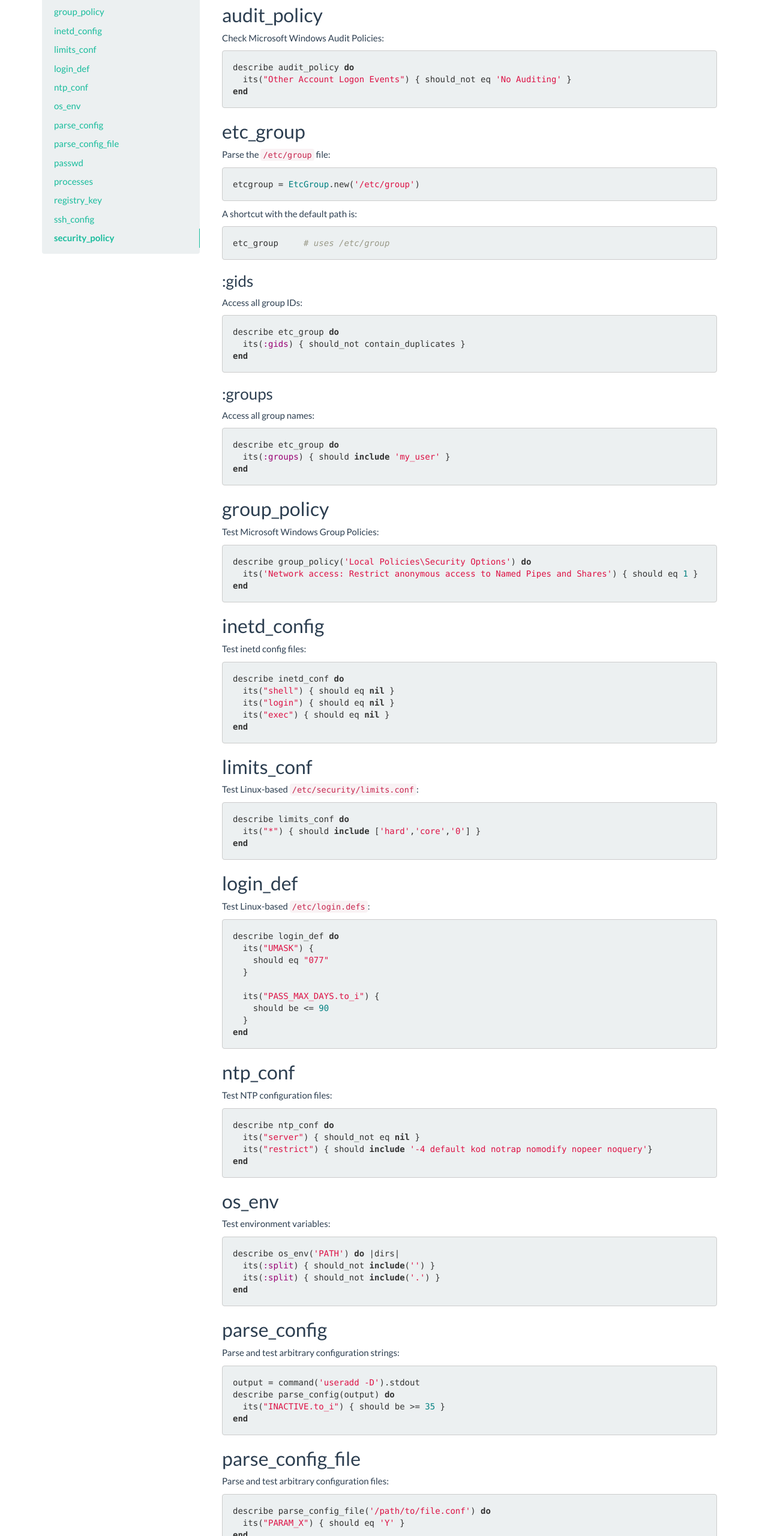
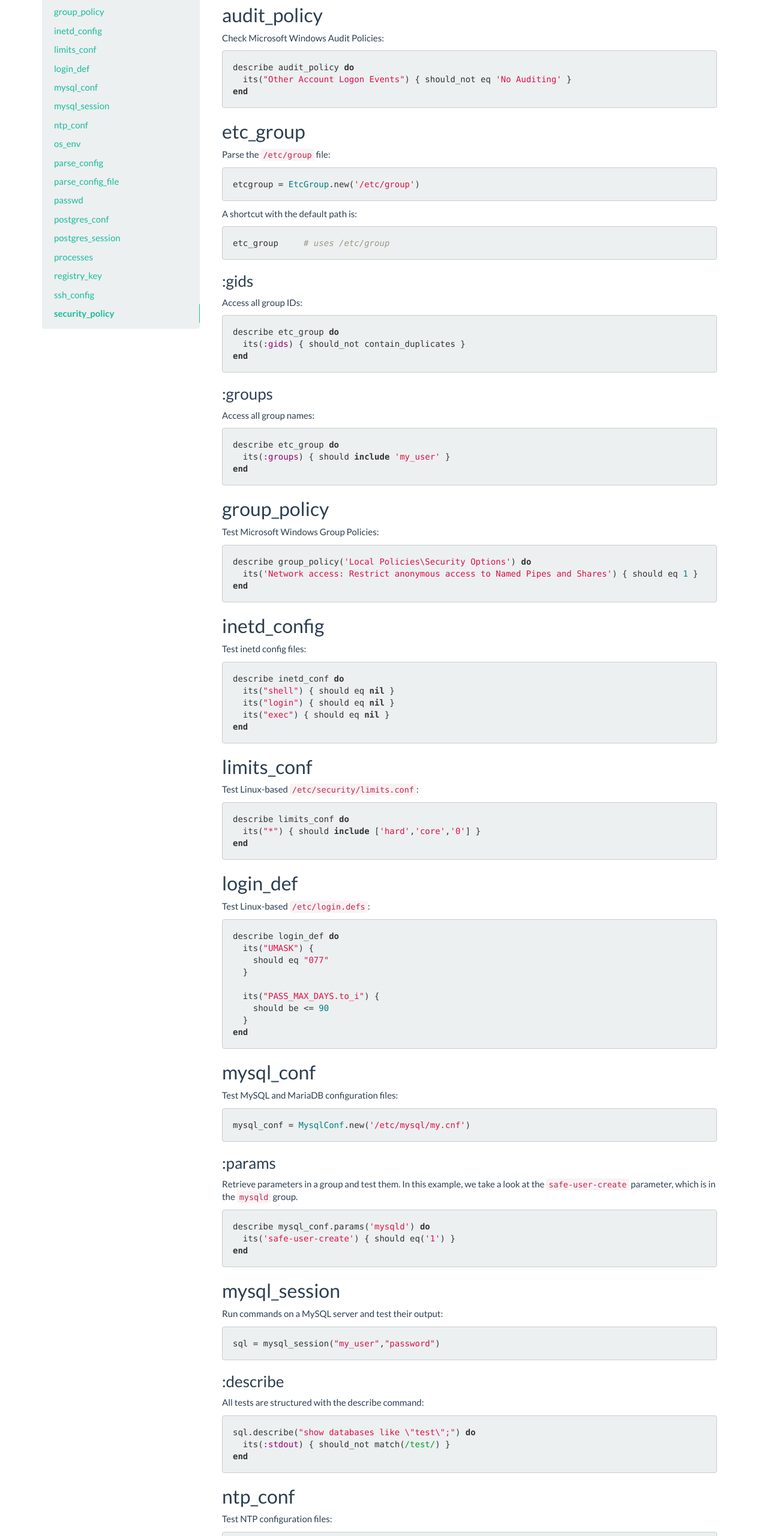
Before and after one commit to vulcanosec/specs.vulcanosec.com, a plain HTML site: page resources/index.html in a window 1280 px wide. Shown: the part 180-2740 px from the top of the page at 60% size. Drawn offline with Linux system fonts and the light colour scheme.

Commit message:
add a few missing resources
Signed-off-by: Dominik Richter <dominik.richter@gmail.com>

```diff
--- a/resources/index.html
+++ b/resources/index.html
@@ -105,6 +105,10 @@
 
             <li><a href="#login_def">login_def</a></li>
 
+            <li><a href="#mysql_conf">mysql_conf</a></li>
+
+            <li><a href="#mysql_session">mysql_session</a></li>
+
             <li><a href="#ntp_conf">ntp_conf</a></li>
 
             <li><a href="#os_env">os_env</a></li>
@@ -114,6 +118,10 @@
             <li><a href="#parse_config_file">parse_config_file</a></li>
 
             <li><a href="#passwd">passwd</a></li>
+
+            <li><a href="#postgres_conf">postgres_conf</a></li>
+
+            <li><a href="#postgres_session">postgres_session</a></li>
 
             <li><a href="#processes">processes</a></li>
 
@@ -196,6 +204,32 @@ end
 end
 </code></pre>
 
+<h2 id="mysql_conf">mysql_conf</h2>
+<p>Test MySQL and MariaDB configuration files:</p>
+<pre><code class="ruby">mysql_conf = MysqlConf.new('/etc/mysql/my.cnf')
+</code></pre>
+
+<h3 id="params">:params</h3>
+<p>Retrieve parameters in a group and test them. In this example,
+we take a look at the <code>safe-user-create</code> parameter, which is in the
+<code>mysqld</code> group.</p>
+<pre><code class="ruby">describe mysql_conf.params('mysqld') do
+  its('safe-user-create') { should eq('1') }
+end
+</code></pre>
+
+<h2 id="mysql_session">mysql_session</h2>
+<p>Run commands on a MySQL server and test their output:</p>
+<pre><code class="ruby">sql = mysql_session(&quot;my_user&quot;,&quot;password&quot;)
+</code></pre>
+
+<h3 id="describe">:describe</h3>
+<p>All tests are structured with the describe command:</p>
+<pre><code class="ruby">sql.describe(&quot;show databases like \&quot;test\&quot;;&quot;) do
+  its(:stdout) { should_not match(/test/) }
+end
+</code></pre>
+
 <h2 id="ntp_conf">ntp_conf</h2>
 <p>Test NTP configuration files:</p>
 <pre><code class="ruby">describe ntp_conf do
@@ -232,6 +266,30 @@ end
 <pre><code class="ruby">describe passwd(0) do
   its(:username) { should eq 'root' }
   its(:count) { should eq 1 }
+end
+</code></pre>
+
+<h2 id="postgres_conf">postgres_conf</h2>
+<p>Test PostgreSQL configuration files:</p>
+<pre><code class="ruby">postgres_conf = PostgresConf.new('/var/lib/pgsql/data/postgresql.conf')
+</code></pre>
+
+<h3 id="params_1">:params</h3>
+<p>Retrieve parameters and test them:</p>
+<pre><code class="ruby">describe postgres.conf.params do
+  it { should include('log_disconnections' =&gt; 'on') }
+end
+</code></pre>
+
+<h2 id="postgres_session">postgres_session</h2>
+<p>Run commands on a MySQL server and test their output:</p>
+<pre><code class="ruby">sql = postgres_session(&quot;my_user&quot;,&quot;password&quot;)
+</code></pre>
+
+<h3 id="describe_1">:describe</h3>
+<p>All tests are structured with the describe command:</p>
+<pre><code class="ruby">sql.describe(&quot;SELECT * FROM pg_shadow WHERE passwd IS NULL;&quot;) do
+  its('output') { should eq('') }
 end
 </code></pre>
 
```
Also changed, not shown: mkdocs/search_index.json (+21 -1 lines).
